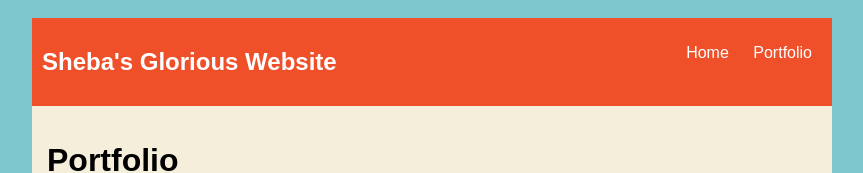
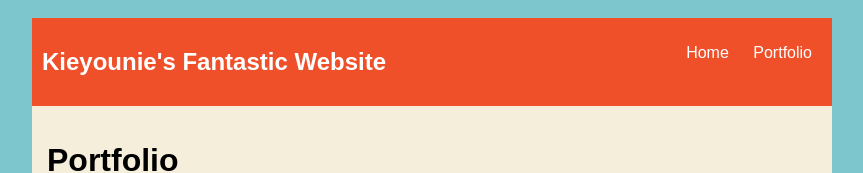
Before and after one commit to kieybutler1/kieybutler1.github.io, a plain HTML site: page projects/portfolio.html in a window 1280 px wide. Shown: the top 173 px of the page, without its empty margins (208-1071 px from the left). Drawn offline with Linux system fonts and the light colour scheme.

Commit message:
add index.html file

```diff
--- a/projects/portfolio.html
+++ b/projects/portfolio.html
@@ -1,7 +1,7 @@
 <!DOCTYPE HTML>
 <html>
     <head>
-     <title>Kieyounie Fantastic Website </title>
+     <title> Kieyounie Fantastic Website </title>
     </head>
     <style type="text/css">
       body {
@@ -83,7 +83,7 @@
     <body>
       <div id="all-contents">
         <nav>
-          <h1>Sheba's Glorious Website</h1>
+          <h1> Kieyounie's Fantastic Website</h1>
           <ul id="nav-ul">
               <li class="nav-li">
                 <a class="nav-a" href="index.html">Home</a>
```
